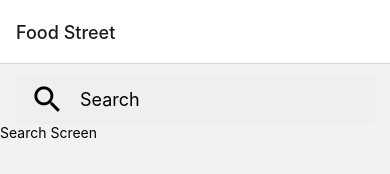
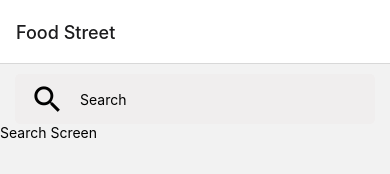
Before and after one commit to CraftomeCJ/FoodStreet, a React Native app: screen /Search in a window 390 px wide. Shown: the top 174 px of the page. Built offline with nearby package versions, Linux system fonts and the light colour scheme.

Commit message:
edit Starting the SearchBar

```diff
--- a/src/components/SearchBar.tsx
+++ b/src/components/SearchBar.tsx
@@ -5,22 +5,14 @@ import {
 import React from 'react';
 import Icon from "react-native-vector-icons/MaterialIcons";
 
-const SearchBar = ({
-  term,
-  onTermChange
-  }: {term: string | undefined, onTermChange: (term: string | undefined) => void}) => {
+const SearchBar = () => {
 
   return (
     <View style={styles.backgroundStyle}>
       <Icon name="search" style={styles.iconStyle} />
 
       <TextInput
-        autoCapitalize="none"
-        autoCorrect={false}
-        style={styles.inputStyle}
         placeholder="Search"
-        value={term}
-        onChangeText={newTerm => onTermChange(newTerm)}
       />
     </View>
   );
--- a/src/screens/SearchScreen.tsx
+++ b/src/screens/SearchScreen.tsx
@@ -3,19 +3,17 @@ import {
   Text,
   StyleSheet
 } from 'react-native';
-import React, { useState } from 'react';
+import React from 'react';
 
 import SearchBar from '../components/SearchBar'
 
 
 const SearchScreen: React.FC = () => {
-    const [term, setTerm] = useState('');
 
     return (
       <View>
-        <SearchBar term={term} onTermChange={(newTerm: React.SetStateAction<string>) => setTerm(newTerm)} />
+        <SearchBar />
         <Text>Search Screen</Text>
-        <Text>{term}</Text>
       </View>
     );
   };
```
